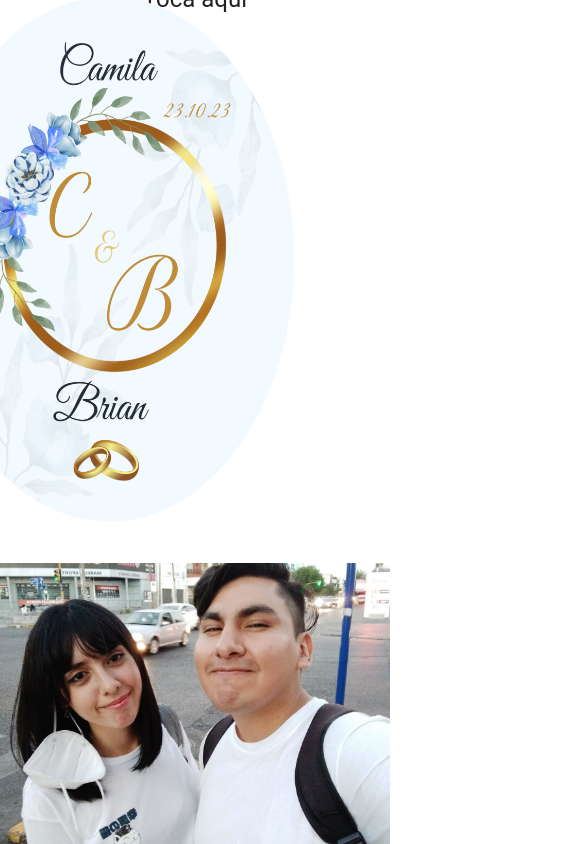
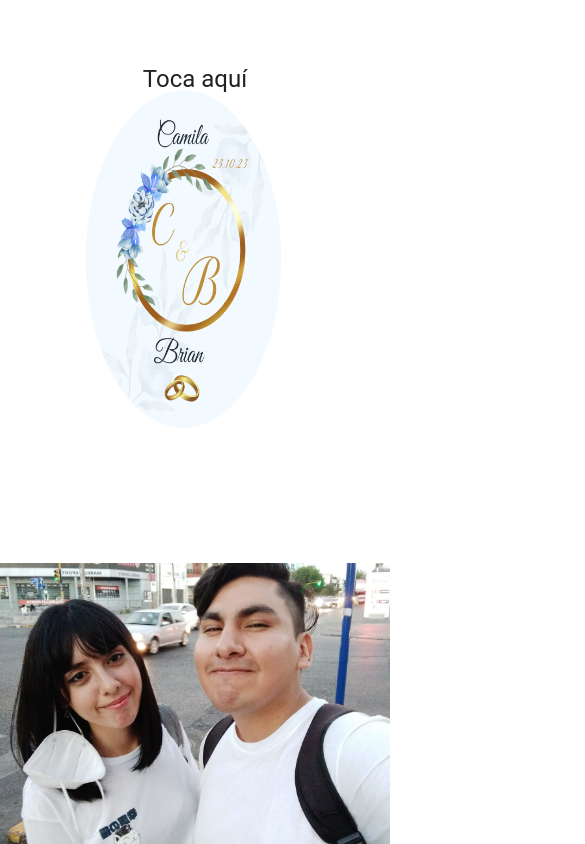
Before and after one commit to jon0010/Weeding_invitation, a React (Vite) app: page / in a window 390 px wide. Shown: the top 844 px of the page, 585 px wide, since content can reach past the window. Built offline with nearby package versions, Linux system fonts and the light colour scheme.

Commit message:
fix/logo

```diff
--- a/src/sobre/sobre.css
+++ b/src/sobre/sobre.css
@@ -76,3 +76,12 @@
     margin-top: 2em;
   }
 }
+
+@media (max-width: 540px) {
+  .logo {
+    height: 18em;
+    width: 10em;
+    margin-right: 2em;
+    margin-top: 2em;
+  }
+}
```
